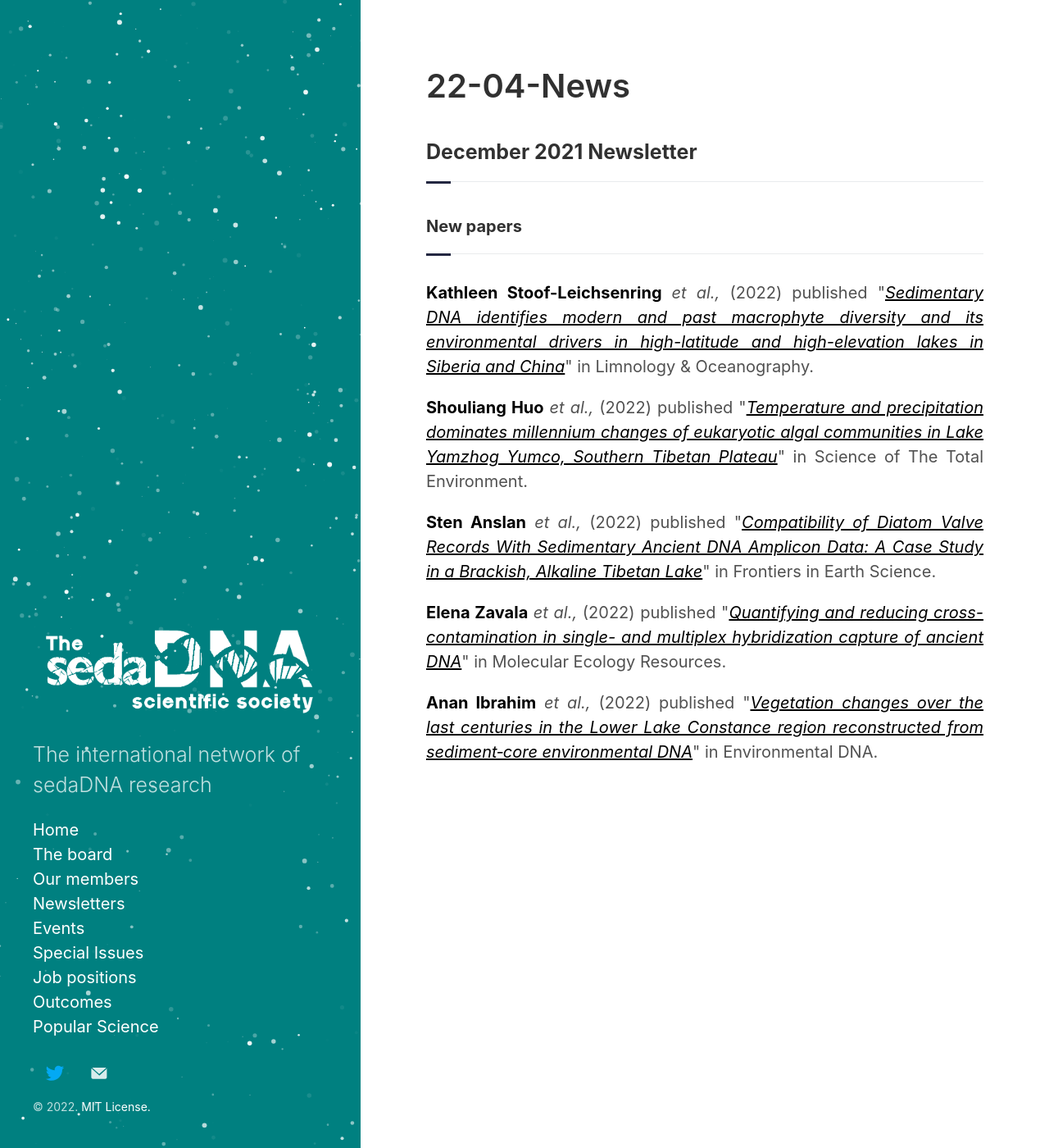
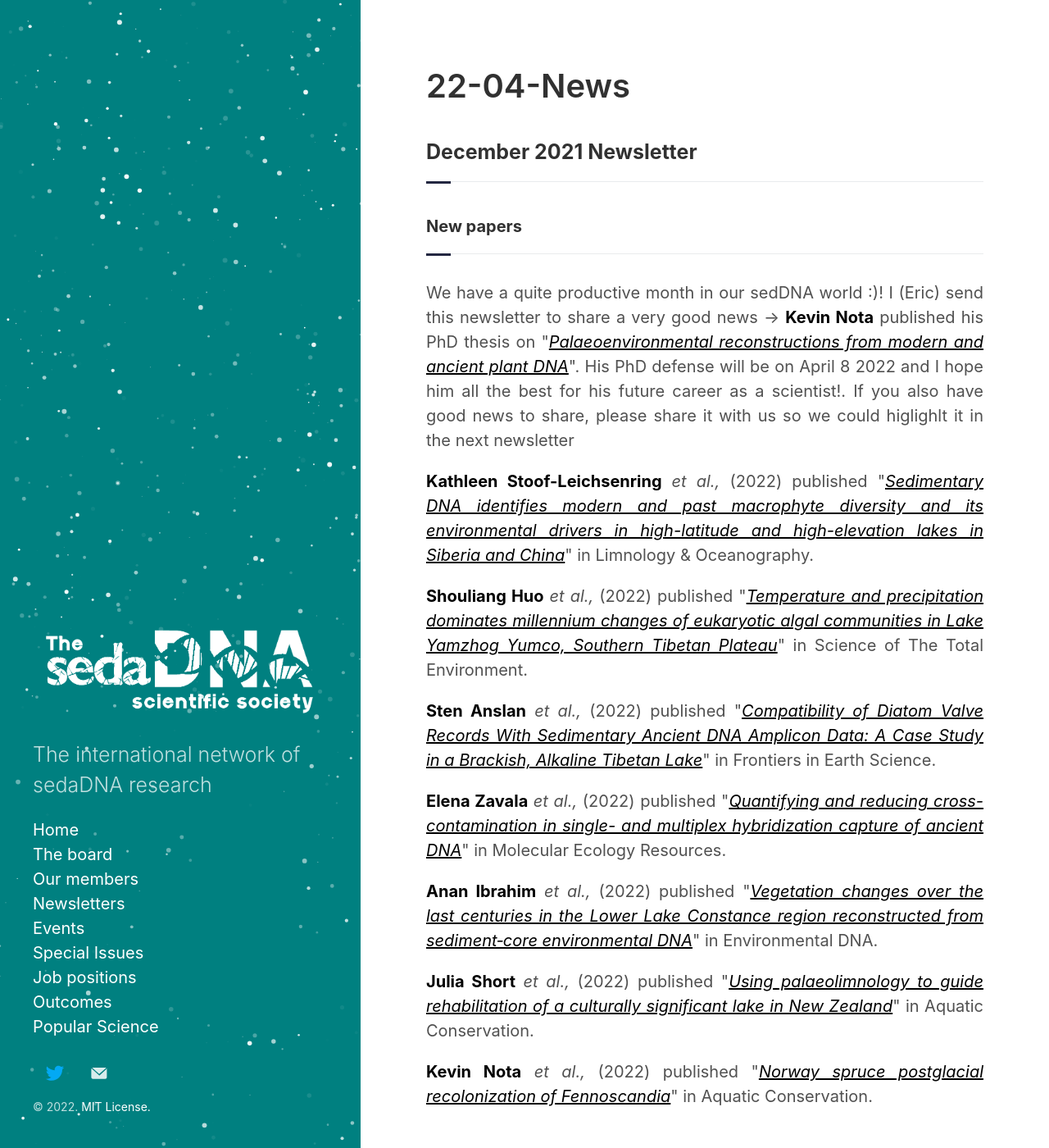
Before and after one commit to sedadna/sedadna.github.io, a Jekyll site: the page built from category/news/22-04.md, in a window 1280 px wide and 1400 px high. Shown: the whole window at 82% size. Built offline with Jekyll 4.4.1, drawn with Linux system fonts in a browser that asks for light colours.

Commit message:
Update 22-04.md

```diff
--- a/category/news/22-04.md
+++ b/category/news/22-04.md
@@ -10,6 +10,8 @@ title: 22-04-News
 <div class="intro">
 <h4 class="section-title underline">New papers</h4>
 
+<p> We have a quite productive month in our sedDNA world :)! I (Eric) send this newsletter to share a very good news -> <a href="https://www.researchgate.net/profile/Kevin-Nota" target="_blank"><b>Kevin Nota</b></a> published his PhD thesis on "<a href="https://www.diva-portal.org/smash/get/diva2:1638626/FULLTEXT01.pdf" target="_blank"><u><i>Palaeoenvironmental reconstructions from modern and ancient plant DNA</i></u></a>". His PhD defense will be on April 8 2022 and I hope him all the best for his future career as a scientist!. If you also have good news to share, please share it with us so we could higlighlt it in the next newsletter</p>
+
 <p><a href="https://www.awi.de/en/about-us/organisation/staff/single-view/kathleen-stoof-leichsenring.html" target="_blank"><b>Kathleen Stoof-Leichsenring</b></a> <i>et al.,</i> (2022) published "<a href="https://aslopubs.onlinelibrary.wiley.com/doi/full/10.1002/lno.12061" target="_blank"><u><i>Sedimentary DNA identifies modern and past macrophyte diversity and its environmental drivers in high-latitude and high-elevation lakes in Siberia and China</i></u></a>" in Limnology & Oceanography.</p>
 
 <p><a href="https://www.sciencedirect.com/science/article/abs/pii/S0048969722017296" target="_blank"><b>Shouliang Huo</b></a> <i>et al.,</i> (2022) published "<a href="https://www.sciencedirect.com/science/article/abs/pii/S0048969722017296" target="_blank"><u><i>Temperature and precipitation dominates millennium changes of eukaryotic algal communities in Lake Yamzhog Yumco, Southern Tibetan Plateau</i></u></a>" in Science of The Total Environment.</p>
@@ -20,4 +22,7 @@ title: 22-04-News
 
 <p><a href="https://www.evolutionsbiologie-uni-konstanz.com/anan-ibrahim.html" target="_blank"><b>Anan Ibrahim</b></a> <i>et al.,</i> (2022) published "<a href="https://onlinelibrary.wiley.com/doi/full/10.1002/edn3.292" target="_blank"><u><i>Vegetation changes over the last centuries in the Lower Lake Constance region reconstructed from sediment‐core environmental DNA</i></u></a>" in Environmental DNA.</p>
 
+<p><a href="https://researchers.adelaide.edu.au/profile/julia.short" target="_blank"><b>Julia Short</b></a> <i>et al.,</i> (2022) published "<a href="https://onlinelibrary.wiley.com/doi/full/10.1002/aqc.3808" target="_blank"><u><i>Using palaeolimnology to guide rehabilitation of a culturally significant lake in New Zealand</i></u></a>" in Aquatic Conservation.</p>
+
+<p><a href="https://www.researchgate.net/profile/Kevin-Nota" target="_blank"><b>Kevin Nota</b></a> <i>et al.,</i> (2022) published "<a href="https://www.nature.com/articles/s41467-022-28976-4" target="_blank"><u><i>Norway spruce postglacial recolonization of Fennoscandia</i></u></a>" in Aquatic Conservation.</p>
 </div>
```
